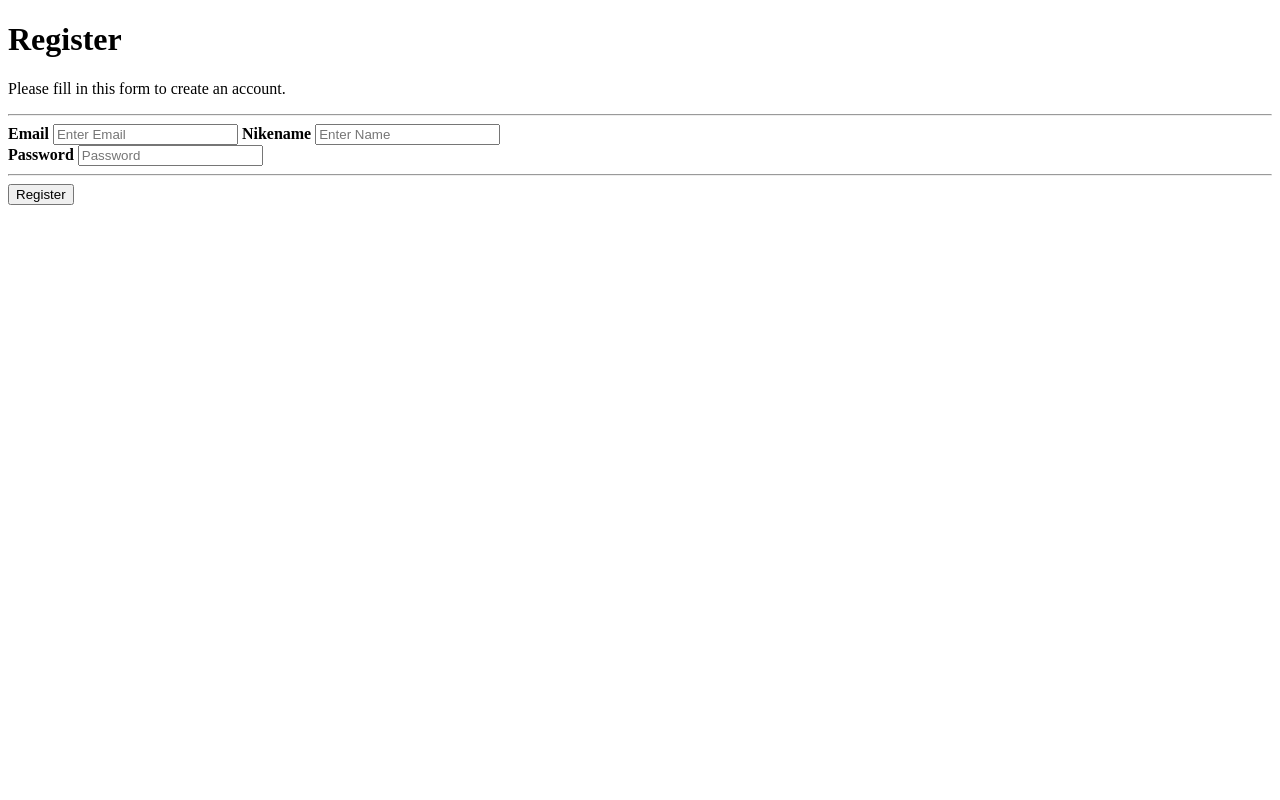
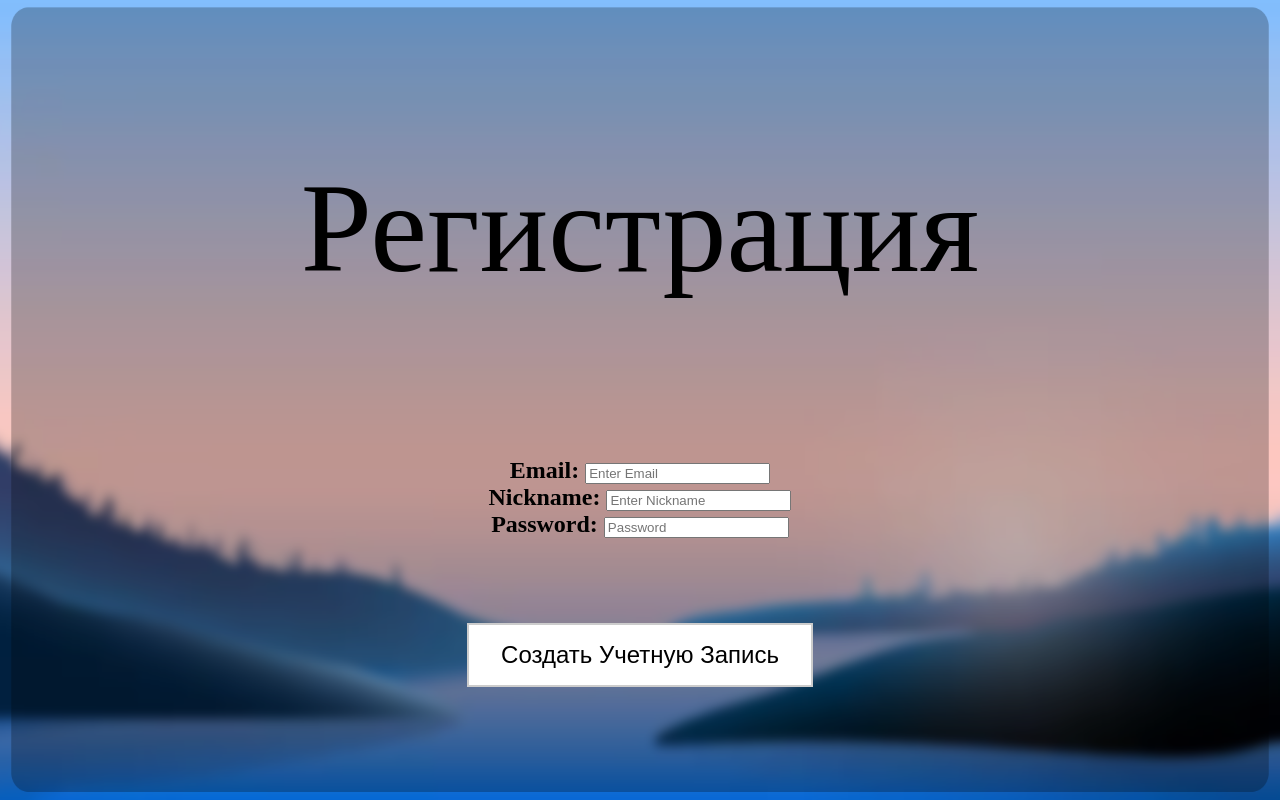
Before and after one commit to TIROCOP/WEB_PRJCT_TRAVELNEAR, a Flask app: template templates/registr.html in a window 1280 px wide. Run offline with Flask 3, Linux system fonts and the light colour scheme; the template is opened without the code that fills it, so the values that code supplies are empty.

Commit message:
A little "Design" fix x2

```diff
--- a/main.py
+++ b/main.py
@@ -76,6 +76,11 @@ def make_map():
     return render_template('расходники/make_map.html')
 
 
+@app.route('/make')
+def make():
+    return render_template('registr.html')
+
+
 '''from flask import Flask, render_template, request
 
 #
@@ -105,11 +110,6 @@ def main():
     return render_template('base.html', Title='Гость')
 
 
-@app.route('/make')
-def make():
-    return render_template('base1.html')
-
-
 if __name__ == '__main__':
     app.run(port=8080, host='127.0.0.2')'''
 
--- a/templates/registr.html
+++ b/templates/registr.html
@@ -1,43 +1,77 @@
 <!DOCTYPE html>
 <html lang="en">
 <head>
+    <style>
+        img {
+          width: 100%;
+          height: 100%;
+          position: absolute;
+          z-index: -1;
+        }
+
+        html, body {
+        height: 100%;
+        width: 100%;
+        margin: 0;
+        }
+
+
+        .button {
+        border: none;
+        color: white;
+        padding: 16px 32px;
+        text-align: center;
+        text-decoration: none;
+        display: inline-block;
+        font-size: 24px;
+        margin: 4px 2px;
+        transition-duration: 0.4s;
+        cursor: pointer;
+        }
+
+        .button1 {
+          background-color: white;
+          color: black;
+          border: 2px solid #CCCCCC;
+        }
+
+        .button1:hover {
+          background-color: #000000;
+          color: white;
+        }
+    </style>
     <meta charset="UTF-8">
-    <title>Title</title>
+    <title>TravelNear / Регистрация</title>
 </head>
 <body>
-<div class="container">
-    <h1>Register</h1>
-    <p>Please fill in this form to create an account.</p>
-    <hr>
+<img src="../static/BlueHills.png">
+<div class="container" style="text-align: center; font-size: 24px">
+    <br>
+    <p style="font-size: 128px">Регистрация</p>
+    <br>
+    <label for="email"><b>Email:</b></label>
+    <input id="Emailobj" type="text" placeholder="Enter Email" name="email" required>
+    <br>
+    <label for="nickname"><b>Nickname:</b></label>
+    <input id='Nikobj' type="text" placeholder="Enter Nickname" name="Name" required>
+    <br>
+    <label for="psw"><b>Password:</b></label>
+    <input id='Pasobj' type="password" placeholder="Password" name="psw-repeat" required>
 
-    <label for="email"><b>Email</b></label>
-    <input id="Emailobj" type="text" placeholder="Enter Email" name="email" required>
-
-    <label for="nikename"><b>Nikename</b></label>
-    <input id='Nikobj' type="text" placeholder="Enter Name" name="Name" required><br>
-
-    <label for="psw"><b>Password</b></label>
-    <input id='Pasobj' type="password" placeholder="Password" name="psw-repeat" required>
-    <hr>
-
-    <!--    <p>By creating an account you agree to our <a href="#">Terms & Privacy</a>.</p>-->
-    <button type="submit" class="registerbtn" onclick="NewUser()" >Register</button>
+    <br>
+    <br>
+    <br>
+    <br>
+    <button onclick="NewUser()" type="submit" class="button button1">Создать Учетную Запись</button>
 
 
 </div>
 <script>
-
     function NewUser(){
     var email = document.getElementById('Emailobj'), passw = document.getElementById('Pasobj'), name = document.getElementById('Nikobj');
        alert(email.value + name.value + passw.value)
        window.location.href = 'http://127.0.0.2:8080/status/' + name.value;
-
-
-
     }
-
-
-
 </script>
 </body>
 </html>
```
Also changed, not shown: templates/main.html (+2 -16 lines).
